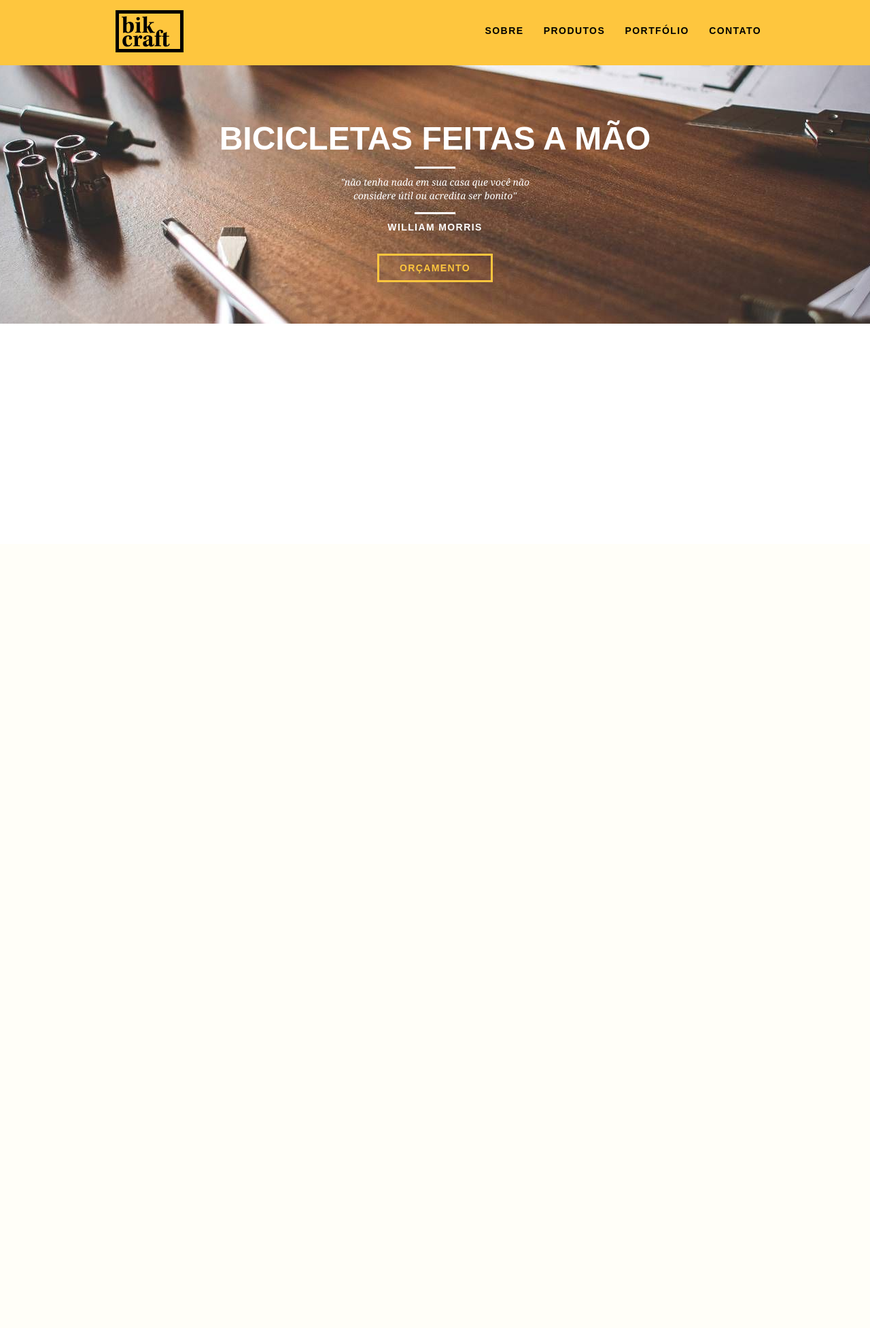
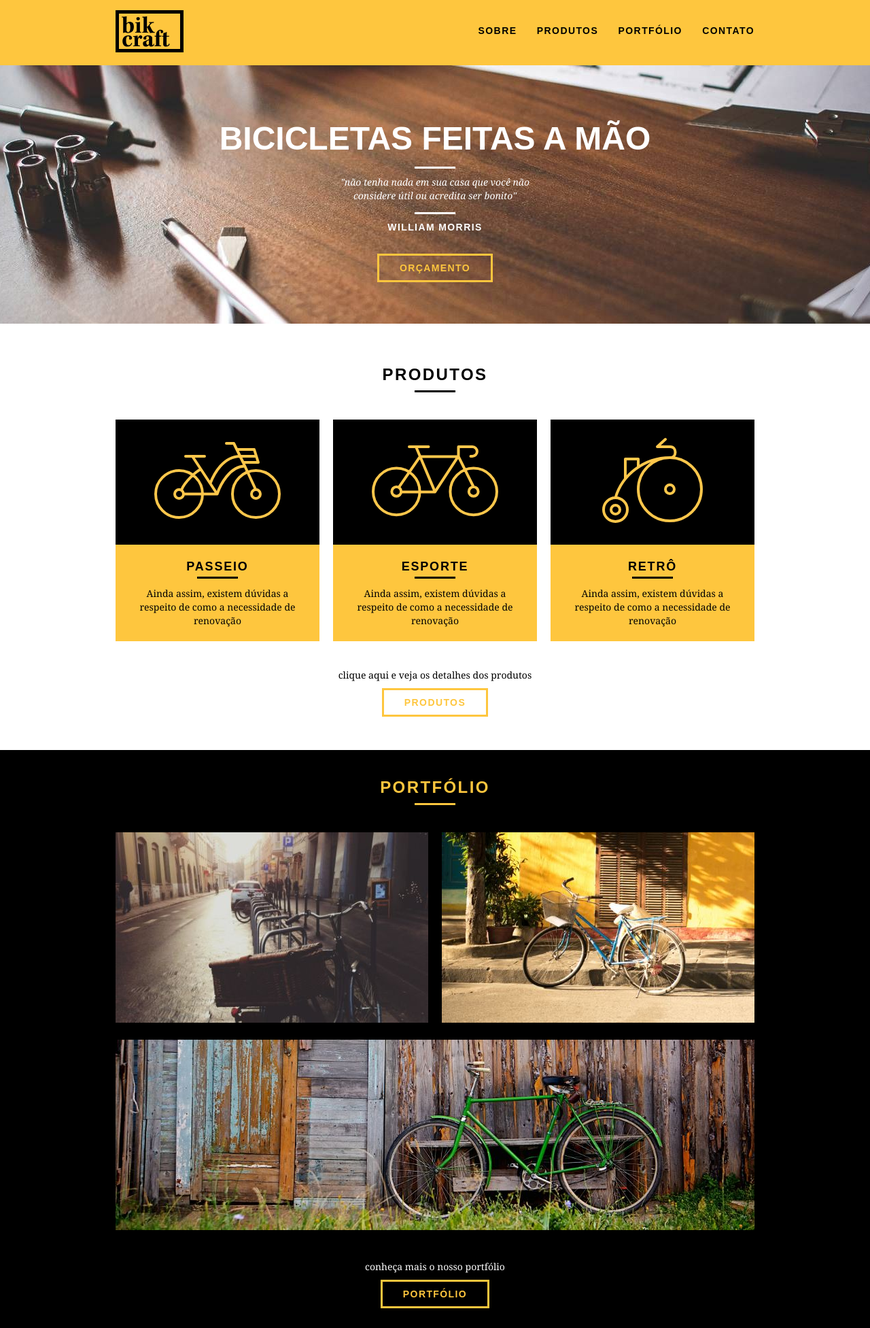
Before and after one commit to marcelopajr/bikcraft, a PHP site: page / in a window 1280 px wide. Shown: the whole page at 68% size. Before the commit the page ends 476 px from the top, so only its background shows below. Run offline with PHP 8.4, Linux system fonts and the light colour scheme.

Commit message:
Produtos e Portfólio na Home

```diff
--- a/css/style.css
+++ b/css/style.css
@@ -25,6 +25,31 @@ p {
   border-color: #fff;
 }
 
+.btn.btn-preto:hover {
+  color: #000;
+  border-color: #000;
+}
+
+.subtitulo {
+  font-size: 24px;
+  line-height: 30px;
+  font-weight: bold;
+  letter-spacing: 0.1em;
+  color: #000;
+  text-transform: uppercase;
+  text-align: center;
+  margin-bottom: 40px;
+}
+
+.subtitulo:after {
+  content: "";
+  display: block;
+  width: 60px;
+  height: 3px;
+  background: #000;
+  margin: 8px auto;
+}
+
 /* Header */
 .header {
   position: fixed;
@@ -32,6 +57,7 @@ p {
   width: 100%;
   background: #fec63e;
   padding: 15px 0;
+  z-index: 10;
 }
 
 .header_menu {
@@ -103,3 +129,73 @@ p {
   font-size: 14px;
   letter-spacing: 0.1em;
 }
+
+/* Produtos */
+.produtos {
+  padding: 60px 0;
+}
+
+.produtos_lista li {
+  background: #fec63e;
+  text-align: center;
+}
+
+.produtos_lista li h3 {
+  font-weight: bold;
+  font-size: 18px;
+  line-height: 25px;
+  text-transform: uppercase;
+  letter-spacing: 0.1em;
+  margin-top: 20px;
+}
+
+.produtos_lista li h3:after {
+  content: "";
+  display: block;
+  width: 60px;
+  height: 3px;
+  background: #000;
+  margin: 2px auto;
+}
+
+.produtos_lista li p {
+  padding: 10px 20px 20px 20px;
+}
+
+.produtos_icone {
+  background: #000;
+  padding: 20px;
+}
+
+.call {
+  padding-top: 40px;
+  text-align: center;
+  clear: both;
+}
+
+.call p {
+  margin-bottom: 20px;
+}
+
+/* Portfólio */
+.portfolio {
+  width: 100%;
+  background: #000;
+  padding: 40px 0;
+}
+
+.portfolio .subtitulo {
+  color: #fec63e;
+}
+
+.portfolio .subtitulo:after {
+  background: #fec63e;
+}
+
+.portfolio_lista li:last-child {
+  margin-top: 20px;
+}
+
+.portfolio .call p {
+  color: #fff;
+}
--- a/index.html
+++ b/index.html
@@ -17,7 +17,7 @@
       <a href="index.html" class="grid-4">
         <img src="img/bikcraft.svg" alt="Bikcraft">
       </a>
-      <nav class="header_menu" class="grid-12">
+      <nav class="grid-12 header_menu">
         <ul>
           <li><a href="sobre.html">Sobre</a></li>
           <li><a href="produtos.html">Produtos</a></li>
@@ -39,6 +39,62 @@
       <a href="produtos.html" class="btn">Orçamento</a>
     </div>
   </section>
+
+  <section class="produtos container">
+    <h2 class="subtitulo">Produtos</h2>
+
+    <ul class="produtos_lista">
+
+      <li class="grid-1-3">
+        <div class="produtos_icone">
+          <img src="img/produtos/passeio.svg" alt="Bikcraft Passeio">
+        </div>
+        <h3>Passeio</h3>
+        <p>Ainda assim, existem dúvidas a respeito de como a necessidade de renovação</p>
+      </li>
+
+      <li class="grid-1-3">
+        <div class="produtos_icone">
+          <img src="img/produtos/esporte.svg" alt="Bikcraft Esporte">
+        </div>
+        <h3>Esporte</h3>
+        <p>Ainda assim, existem dúvidas a respeito de como a necessidade de renovação</p>
+      </li>
+
+      <li class="grid-1-3">
+        <div class="produtos_icone">
+          <img src="img/produtos/retro.svg" alt="Bikcraft Retrô">
+        </div>
+        <h3>Retrô</h3>
+        <p>Ainda assim, existem dúvidas a respeito de como a necessidade de renovação</p>
+      </li>
+
+    </ul>
+
+    <div class="call">
+      <p>clique aqui e veja os detalhes dos produtos</p>
+      <a href="produtos.html" class="btn btn-preto">Produtos</a>
+    </div>
+  </section>
+  <!--  Fecha Produtos -->
+
+  <section class="portfolio">
+    <div class="container">
+      <h2 class="subtitulo">Portfólio</h2>
+
+      <ul class="portfolio_lista">
+        <li class="grid-8"><img src="img/portfolio/retro.jpg" alt="Bicicleta Retrô"></li>
+        <li class="grid-8"><img src="img/portfolio/passeio.jpg" alt="Bicicleta Passeio"></li>
+        <li class="grid-16"><img src="img/portfolio/esporte.jpg" alt="Bicicleta Esporte"></li>
+      </ul>
+
+      <div class="call">
+        <p>conheça mais o nosso portfólio</p>
+        <a href="portfolio.html" class="btn">Portfólio</a>
+      </div>
+
+    </div>
+  </section>
 </body>
 
 </html>
```
